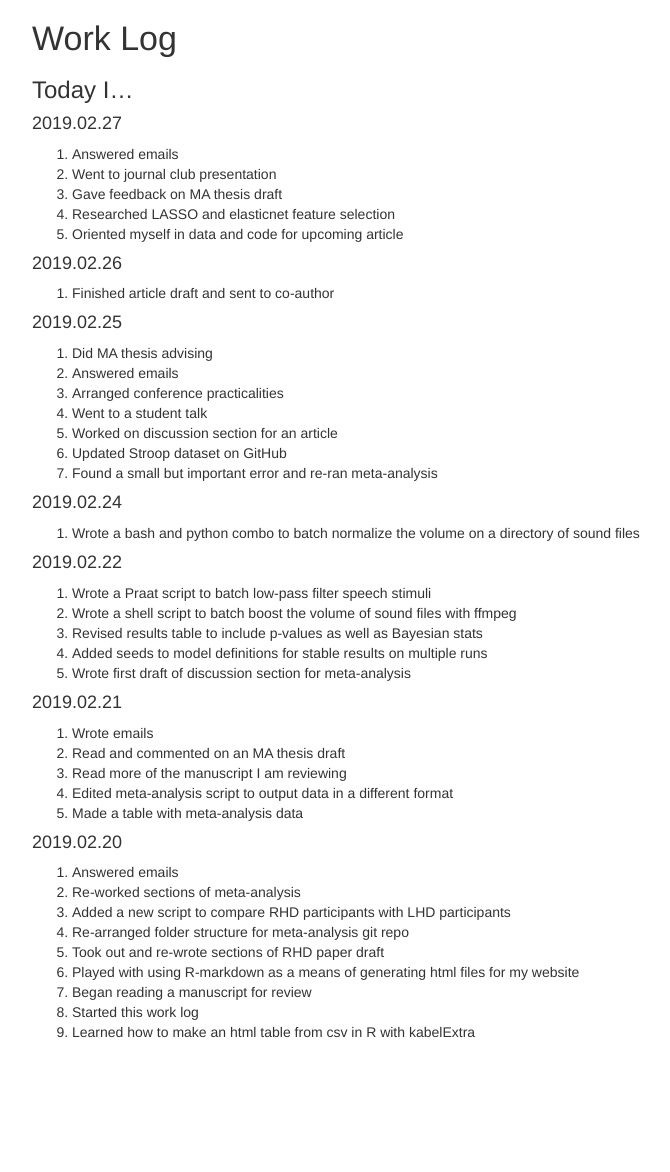
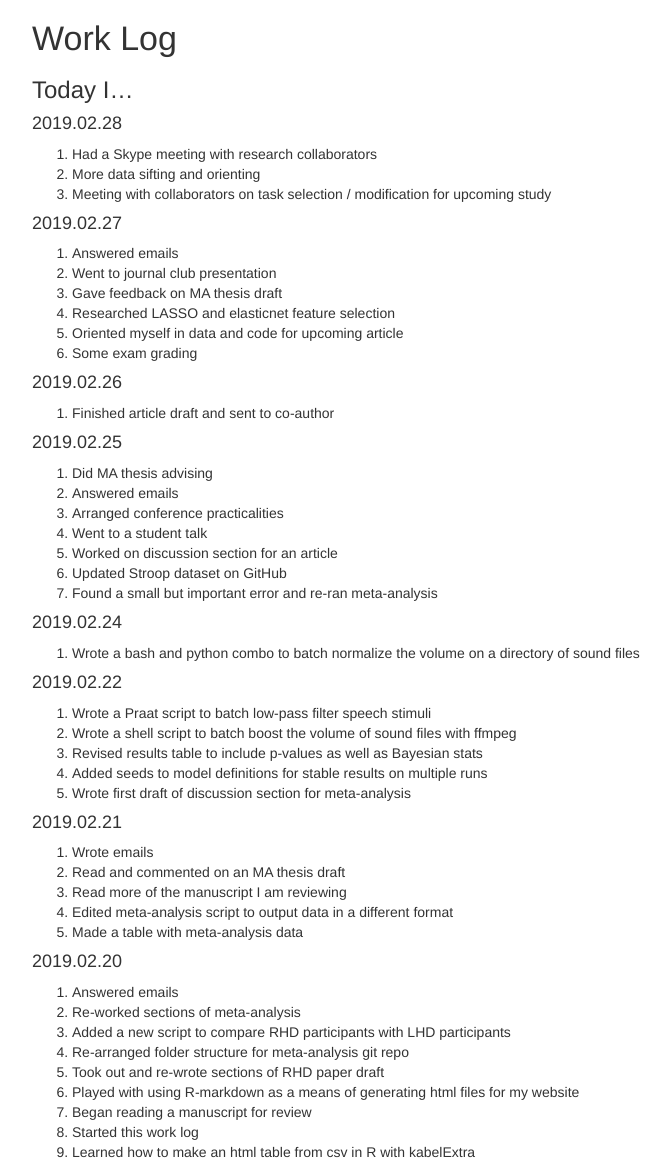
Before and after one commit to ethanweed/ethanweed.github.io, a Jekyll site: the page worklog/WorkLog.html, which Jekyll copies as it is, in a window 1280 px wide. Shown: the whole page, without its empty margins (153-823 px from the left). Built offline with Jekyll 4.4.1, drawn with Linux system fonts in a browser that asks for light colours; before the commit the page ends 1052 px from its top, so only the background shows below that.

Commit message:
updated worklog

```diff
--- a/worklog/WorkLog.Rmd
+++ b/worklog/WorkLog.Rmd
@@ -5,12 +5,18 @@ output: html_document
 
 ### Today I...
 
+#### 2019.02.28
+1. Had a Skype meeting with research collaborators
+1. More data sifting and orienting
+1. Meeting with collaborators on task selection / modification for upcoming study
+
 #### 2019.02.27
 1. Answered emails
 1. Went to journal club presentation
 1. Gave feedback on MA thesis draft
 1. Researched LASSO and elasticnet feature selection
 1. Oriented myself in data and code for upcoming article
+1. Some exam grading
 
 #### 2019.02.26
 1. Finished article draft and sent to co-author
--- a/worklog/WorkLog.html
+++ b/worklog/WorkLog.html
@@ -126,6 +126,14 @@ $(document).ready(function () {
 <div id="today-i" class="section level3">
 <h3>Today I…</h3>
 <div id="section" class="section level4">
+<h4>2019.02.28</h4>
+<ol style="list-style-type: decimal">
+<li>Had a Skype meeting with research collaborators</li>
+<li>More data sifting and orienting</li>
+<li>Meeting with collaborators on task selection / modification for upcoming study</li>
+</ol>
+</div>
+<div id="section-1" class="section level4">
 <h4>2019.02.27</h4>
 <ol style="list-style-type: decimal">
 <li>Answered emails</li>
@@ -133,15 +141,16 @@ $(document).ready(function () {
 <li>Gave feedback on MA thesis draft</li>
 <li>Researched LASSO and elasticnet feature selection</li>
 <li>Oriented myself in data and code for upcoming article</li>
+<li>Some exam grading</li>
 </ol>
 </div>
-<div id="section-1" class="section level4">
+<div id="section-2" class="section level4">
 <h4>2019.02.26</h4>
 <ol style="list-style-type: decimal">
 <li>Finished article draft and sent to co-author</li>
 </ol>
 </div>
-<div id="section-2" class="section level4">
+<div id="section-3" class="section level4">
 <h4>2019.02.25</h4>
 <ol style="list-style-type: decimal">
 <li>Did MA thesis advising</li>
@@ -153,13 +162,13 @@ $(document).ready(function () {
 <li>Found a small but important error and re-ran meta-analysis</li>
 </ol>
 </div>
-<div id="section-3" class="section level4">
+<div id="section-4" class="section level4">
 <h4>2019.02.24</h4>
 <ol style="list-style-type: decimal">
 <li>Wrote a bash and python combo to batch normalize the volume on a directory of sound files</li>
 </ol>
 </div>
-<div id="section-4" class="section level4">
+<div id="section-5" class="section level4">
 <h4>2019.02.22</h4>
 <ol style="list-style-type: decimal">
 <li>Wrote a Praat script to batch low-pass filter speech stimuli</li>
@@ -169,7 +178,7 @@ $(document).ready(function () {
 <li>Wrote first draft of discussion section for meta-analysis</li>
 </ol>
 </div>
-<div id="section-5" class="section level4">
+<div id="section-6" class="section level4">
 <h4>2019.02.21</h4>
 <ol style="list-style-type: decimal">
 <li>Wrote emails</li>
@@ -179,7 +188,7 @@ $(document).ready(function () {
 <li>Made a table with meta-analysis data</li>
 </ol>
 </div>
-<div id="section-6" class="section level4">
+<div id="section-7" class="section level4">
 <h4>2019.02.20</h4>
 <ol style="list-style-type: decimal">
 <li>Answered emails</li>
```
